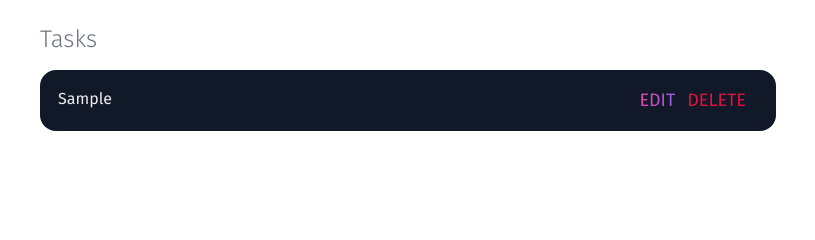
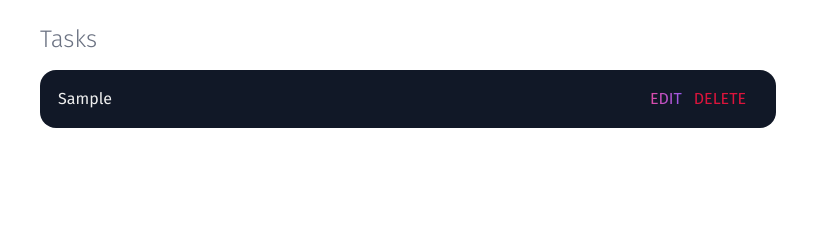
Before and after one commit to HasiniJeewanthi/basic-level-to-do-app, a plain HTML site: page index.html in a window 1280 px wide. Both pictures are taken after typing "Sample" into the empty fields and a click on the input "Add task". Shown: the part 229-469 px from the top of the page, 232-1047 px from the left. Drawn offline with nearby package versions, Linux system fonts and the light colour scheme.

Commit message:
Update keypress Event Listener

```diff
--- a/css/main.css
+++ b/css/main.css
@@ -119,7 +119,7 @@ main {
 #tasks .task .actions {
     display: flex;
     margin: 0 0.5rem;
-    font-size: 1.125rem;
+    font-size: 1rem;
     font-weight: 700;
     text-transform: uppercase;
     transition: 0.4s;
--- a/js/main.js
+++ b/js/main.js
@@ -65,9 +65,13 @@ window.addEventListener('load', () => {
             list_elm.removeChild(task_elm);
         });
 
-
-
-
+        const add_task_elm = document.querySelector("#new-task-input");
+        const btn_add_task = document.querySelector("#new-task-submit")
+        add_task_elm.addEventListener('keypress', (e) => {
+            if (e.key === 'Enter') {
+                btn_add_task.click();
+            }
+        });
     });
 
 });
```
